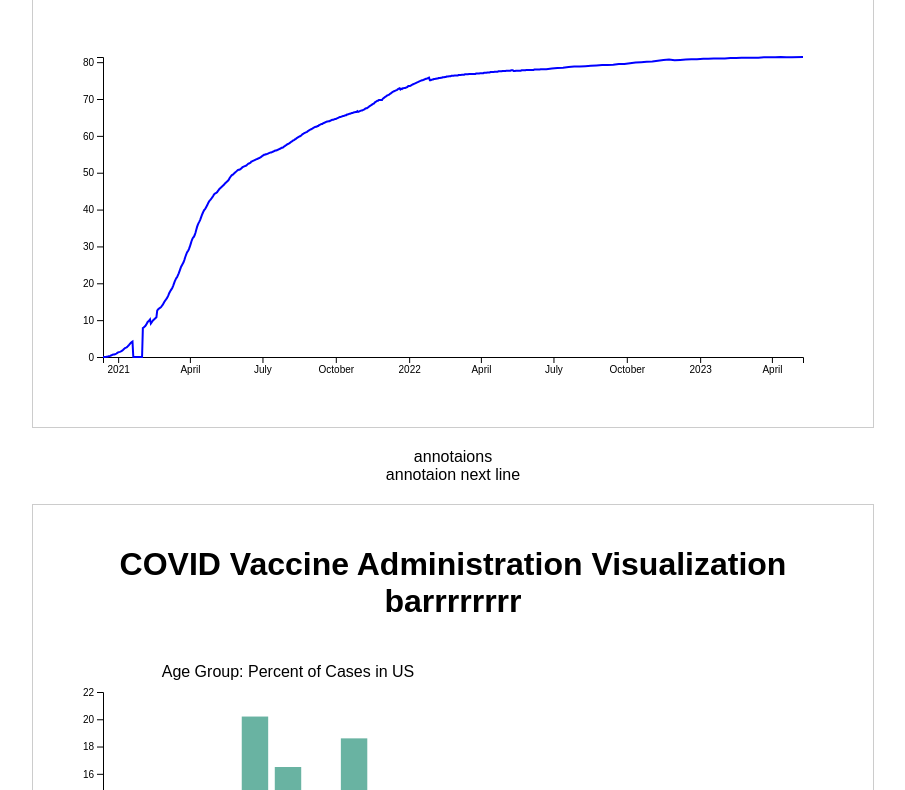
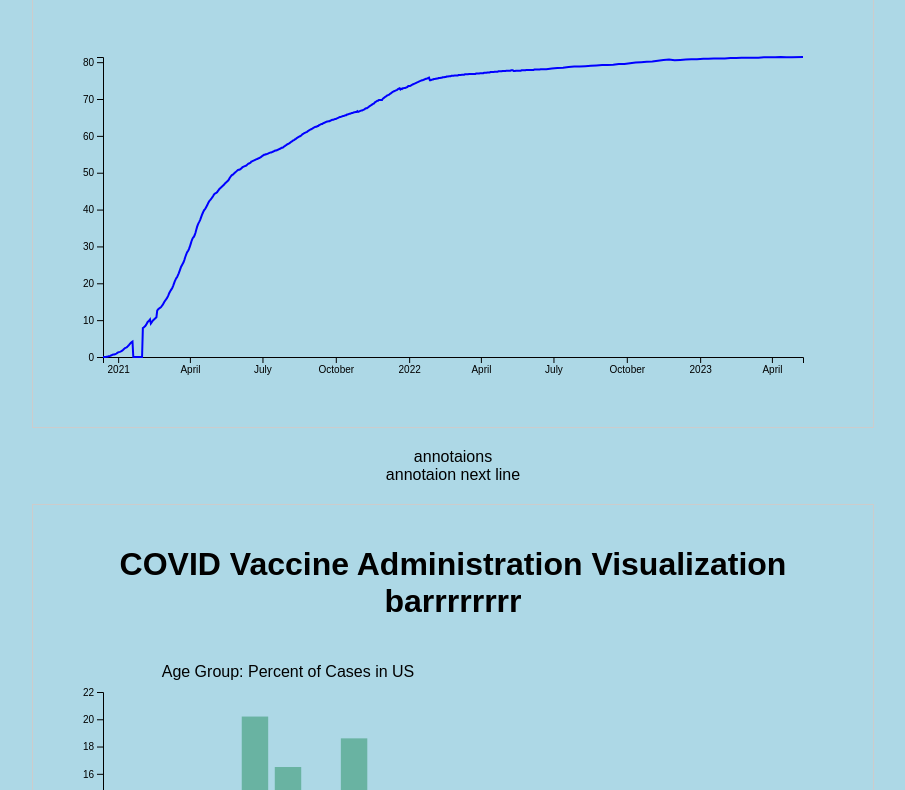
Before and after one commit to DitongMo/CS416-final-project, a plain HTML site: page index.html in a window 1280 px wide. Shown: the part 174-964 px from the top of the page, without its empty margins (187-1092 px from the left). Drawn offline with nearby package versions, Linux system fonts and the light colour scheme.

Commit message:
Update style.css

```diff
--- a/style.css
+++ b/style.css
@@ -2,6 +2,8 @@ body {
   font-family: Arial, sans-serif;
   margin: 0;
   padding: 0;
+  background-color: #ADD8E6;
+
 }
 
 h1 {
```
